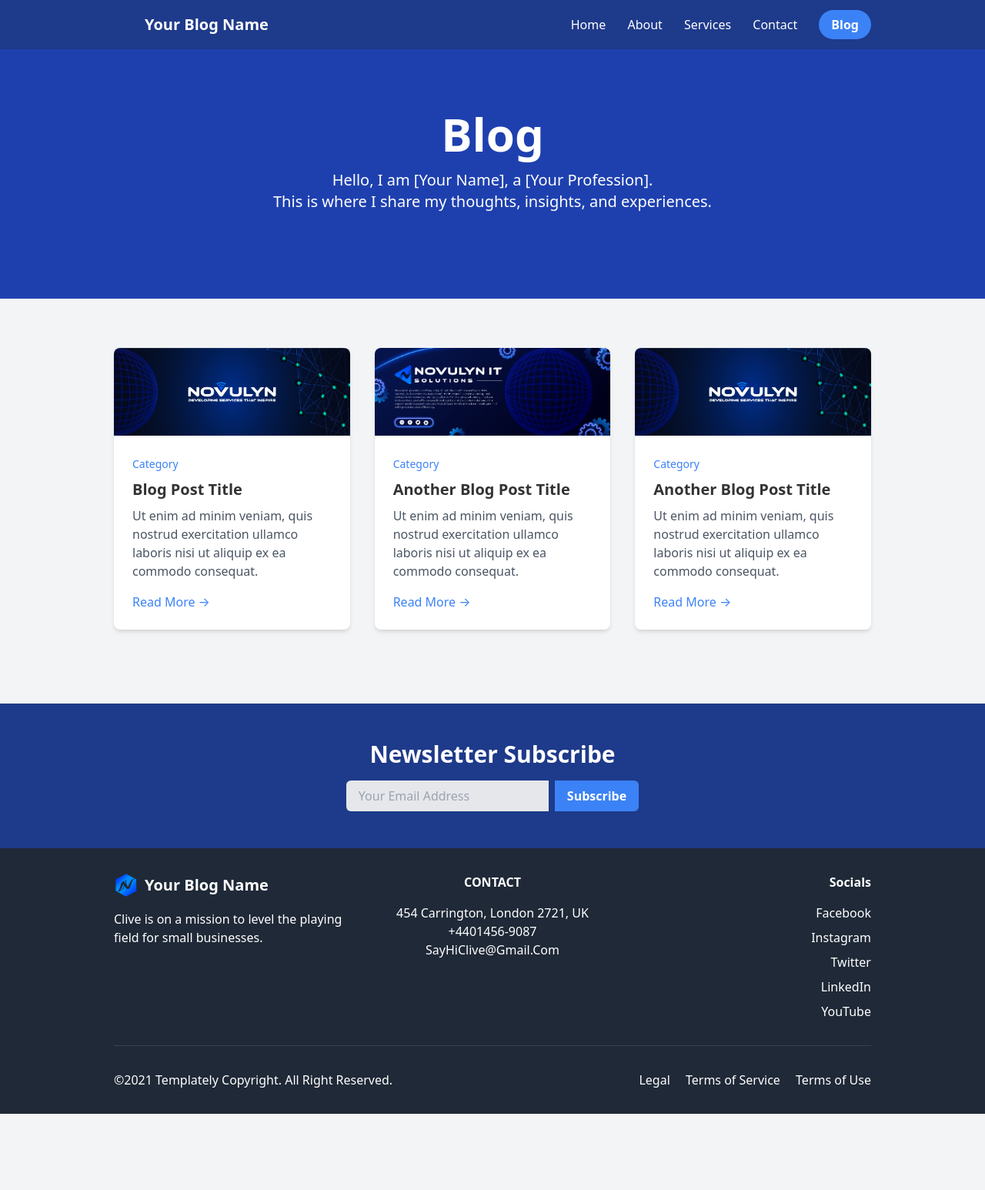
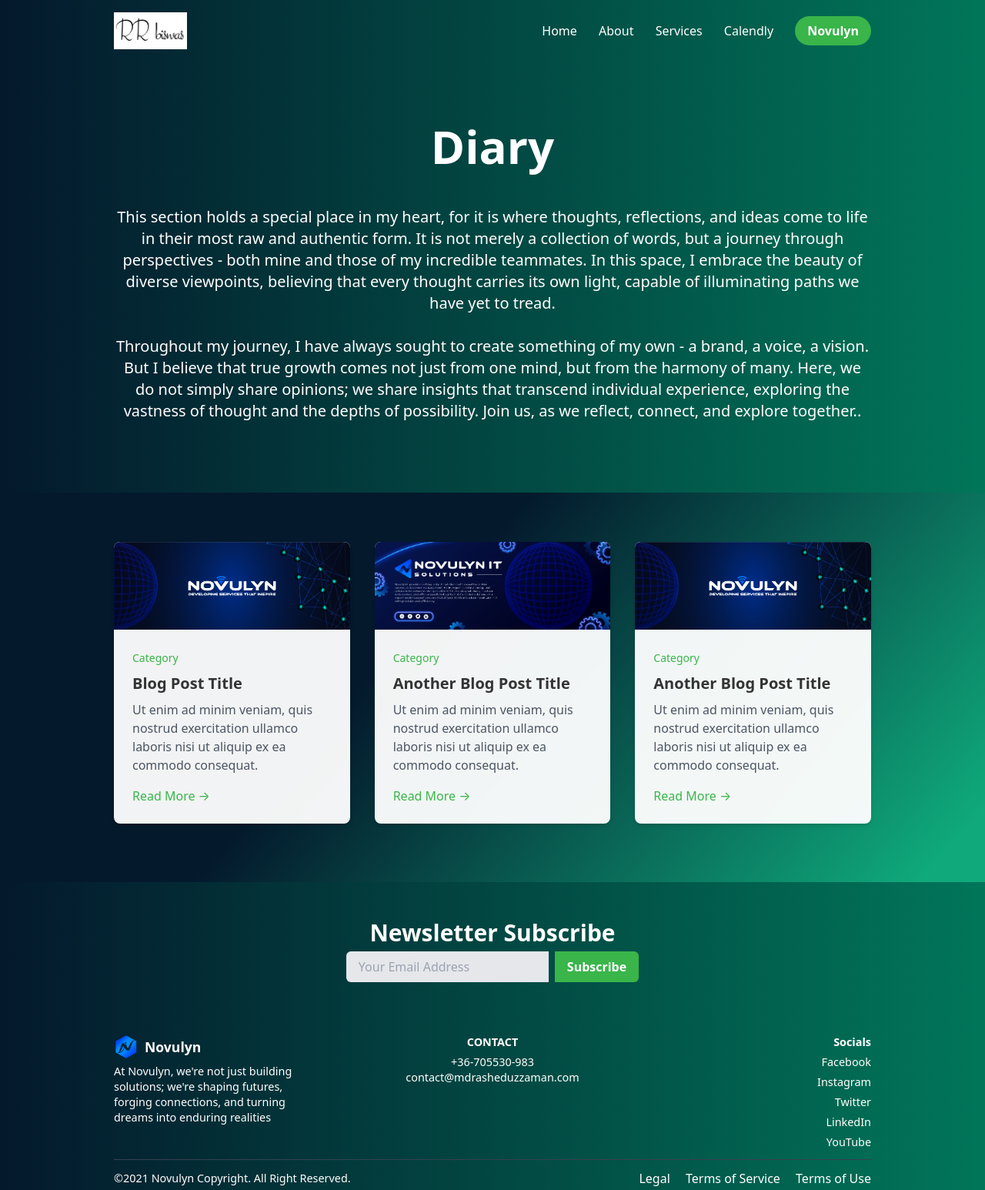
Before and after one commit to RahmanAdel/Office-Tasks, a plain HTML site: page src/blog/blog.html in a window 1280 px wide. Shown: the top 1546 px of the page at 77% size. Before the commit the page ends 1447 px from the top, so only its background shows below. Drawn offline with nearby package versions, Linux system fonts and the light colour scheme.

Commit message:
Finished the blog page for now.

```diff
--- a/src/blog/blog.css
+++ b/src/blog/blog.css
@@ -1,6 +1,13 @@
+:root {
+    --hero-header-gradient: linear-gradient(to right, #04192c, #024742, #017659);
+    --main-gradient: linear-gradient(311deg, #0FA97B 5%, #04192C 60%);
+    --text-color-light: #ffffff;
+    --font-family: 'Arial', sans-serif;
+}
+
 /* Custom CSS on top of Tailwind */
 body {
-    font-family: 'Arial', sans-serif;
+    font-family: var(--font-family);
     margin: 0;
     padding: 0;
     background-color: #f4f4f4;
@@ -12,3 +19,96 @@
     margin: 0 auto;
     padding: 0 20px;
 }
+
+/* Update header gradient */
+header {
+    background: var(--hero-header-gradient) !important;
+}
+
+/* Update hero section gradient */
+.bg-blue-800 {
+    background: var(--hero-header-gradient) !important;
+}
+
+/* Update newsletter section gradient */
+.bg-blue-900 {
+    background: var(--hero-header-gradient) !important;
+}
+
+/* Update footer gradient */
+.bg-gray-800 {
+    background: var(--hero-header-gradient) !important;
+}
+
+/* Main content background */
+.py-16 {
+    background-image: var(--main-gradient);
+}
+
+/* Update blog cards */
+.bg-white {
+    background: rgba(255, 255, 255, 0.95);
+}
+
+/* Update buttons */
+.bg-blue-500 {
+    background-color: #39b54a !important;
+}
+
+.bg-blue-500:hover {
+    background-color: #2d8f3a !important;
+}
+
+/* Update text colors */
+.text-blue-500 {
+    color: #39b54a !important;
+}
+
+.hover\:text-blue-600:hover {
+    color: #2d8f3a !important;
+}
+
+/* Footer height adjustments */
+.py-8 {
+    padding-top: 20px !important;
+    padding-bottom: 20px !important;
+}
+
+.gap-8 {
+    gap: 15px !important;
+}
+
+.mb-8 {
+    margin-bottom: 12px !important;
+}
+
+.mb-4 {
+    margin-bottom: 6px !important;
+}
+
+.mt-8 {
+    margin-top: 12px !important;
+}
+
+.pt-8 {
+    padding-top: 12px !important;
+}
+
+.space-y-2 > * + * {
+    margin-top: 6px !important;
+}
+
+.max-w-xs {
+    max-width: 16rem !important;
+}
+
+/* Adjust font sizes for compactness */
+footer .text-xl {
+    font-size: 1.1rem !important;
+}
+
+footer p,
+footer li {
+    font-size: 0.9rem !important;
+    line-height: 1.4 !important;
+}
--- a/src/blog/blog.html
+++ b/src/blog/blog.html
@@ -13,18 +13,17 @@
         <!-- Header -->
         <header class="bg-blue-900 text-white py-4">
             <div class="container mx-auto flex justify-between items-center px-4">
-                <a href="index.html" class="flex items-center text-xl font-bold">
-                    <svg class="w-8 h-8 mr-2 fill-current" viewBox="0 0 24 24" xmlns="http://www.w3.org/2000/svg">
-                    </svg>
-                    Your Blog Name
+                <a href="blog.html" class="flex items-center text-xl font-bold">
+                    <img src="/public/Signature-Logo-1.jpg" alt="Diary Logo"
+                        class="h-12 w-auto max-w-[150px] mr-0"> <!-- Added Tailwind classes for dimensions -->
                 </a>
                 <nav class="hidden md:block space-x-6">
-                    <a href="index.html" class="hover:text-blue-300 transition duration-300">Home</a>
+                    <a href="blog.html" class="hover:text-blue-300 transition duration-300">Home</a>
                     <a href="#" class="hover:text-blue-300 transition duration-300">About</a>
                     <a href="#" class="hover:text-blue-300 transition duration-300">Services</a>
-                    <a href="#" class="hover:text-blue-300 transition duration-300">Contact</a>
-                    <a href="blog.html"
-                        class="bg-blue-500 hover:bg-blue-700 text-white font-bold py-2 px-4 rounded-full transition duration-300">Blog</a>
+                    <a href="https://calendly.com/rashed-rabby1" class="hover:text-blue-300 transition duration-300">Calendly</a>
+                    <a href="/index.html"
+                        class="bg-blue-500 hover:bg-blue-700 text-white font-bold py-2 px-4 rounded-full transition duration-300">Novulyn</a>
                 </nav>
                 <button id="mobile-menu-button" class="md:hidden">
                     <svg class="w-6 h-6" fill="none" stroke="currentColor" viewBox="0 0 24 24"
@@ -36,11 +35,11 @@
             </div>
             <!-- Mobile Menu -->
             <div id="mobile-menu" class="md:hidden hidden bg-blue-900 mt-4">
-                <a href="index.html" class="block py-2 px-4 hover:bg-blue-800">Home</a>
+                <a href="blog.html" class="block py-2 px-4 hover:bg-blue-800">Home</a>
                 <a href="#" class="block py-2 px-4 hover:bg-blue-800">About</a>
                 <a href="#" class="block py-2 px-4 hover:bg-blue-800">Services</a>
                 <a href="#" class="block py-2 px-4 hover:bg-blue-800">Contact</a>
-                <a href="blog.html" class="block py-2 px-4 hover:bg-blue-800">Blog</a>
+                <a href="index.html" class="block py-2 px-4 hover:bg-blue-800">Novulyn</a>
             </div>
         </header>
 
@@ -48,9 +47,18 @@
         <section class="bg-blue-800 py-20 text-center text-white relative">
             <div class="absolute inset-0 bg-cover bg-center opacity-25"></div>
             <div class="container mx-auto relative z-10">
-                <h1 class="text-4xl md:text-6xl font-bold mb-4">Blog</h1>
-                <p class="text-lg md:text-xl mb-8">Hello, I am [Your Name], a [Your Profession]. <br
-                        class="hidden md:block"> This is where I share my thoughts, insights, and experiences.</p>
+                <h1 class="text-4xl md:text-6xl font-bold mb-4">Diary</h1>
+                <p class="text-lg md:text-xl mb-8 mt-12">This section holds a special place in my heart, for it is where thoughts, reflections, and
+                ideas come to life in their most raw and authentic form. It is not merely a collection of
+                words, but a journey through perspectives - both mine and those of my incredible
+                teammates. In this space, I embrace the beauty of diverse viewpoints, believing that
+                every thought carries its own light, capable of illuminating paths we have yet to tread.
+                <br>
+                <br class="hidden md:block"> Throughout my journey, I have always sought to create something of my own - a brand, a
+                voice, a vision. But I believe that true growth comes not just from one mind, but from the
+                harmony of many. Here, we do not simply share opinions; we share insights that
+                transcend individual experience, exploring the vastness of thought and the depths of
+                possibility. Join us, as we reflect, connect, and explore together..</p>
             </div>
         </section>
 
@@ -133,20 +141,23 @@
                 <div class="grid grid-cols-1 md:grid-cols-3 gap-8 mb-8">
                     <!-- Blog Name Section -->
                     <div class="text-center md:text-left flex flex-col items-center md:items-start">
-                        <a href="index.html" class="inline-flex items-center text-xl font-bold mb-4">
+                        <a href="/index.html" class="inline-flex items-center text-xl font-bold mb-4">
                             <img class="w-8 h-8 mr-2" src="/public/Novulyn-digital-logo.png" alt="Logo">
-                            Your Blog Name
+                            Novulyn
                         </a>
-                        <p class="max-w-xs">Clive is on a mission to level the playing field for small businesses.</p>
+                        <p class="max-w-xs">
+                            At Novulyn, we're not just building solutions; we're shaping futures, forging connections, and
+                            turning dreams into
+                            enduring realities
+                        </p>
                     </div>
 
                     <!-- Contact Section -->
                     <div class="text-center flex flex-col items-center">
                         <p class="font-bold mb-4">CONTACT</p>
                         <div>
-                            <p>454 Carrington, London 2721, UK</p>
-                            <p>+4401456-9087</p>
-                            <p>SayHiClive@Gmail.Com</p>
+                            <p>+36-705530-983</p>
+                            <p>contact@mdrasheduzzaman.com</p>
                         </div>
                     </div>
 
@@ -157,13 +168,13 @@
                             <li><a href="#" class="hover:text-blue-300">Facebook</a></li>
                             <li><a href="#" class="hover:text-blue-300">Instagram</a></li>
                             <li><a href="#" class="hover:text-blue-300">Twitter</a></li>
-                            <li><a href="#" class="hover:text-blue-300">LinkedIn</a></li>
+                            <li><a href="https://www.linkedin.com/in/rashed-rabby1/" class="hover:text-blue-300">LinkedIn</a></li>
                             <li><a href="#" class="hover:text-blue-300">YouTube</a></li>
                         </ul>
                     </div>
                 </div>
                 <div class="border-t border-gray-700 mt-8 pt-8 flex flex-wrap justify-between items-center">
-                    <p class="w-full md:w-auto text-center md:text-left">©2021 Templately Copyright. All Right Reserved.
+                    <p class="w-full md:w-auto text-center md:text-left">©2021 Novulyn Copyright. All Right Reserved.
                     </p>
                     <div class="w-full md:w-auto text-center md:text-right mt-2 md:mt-0">
                         <a href="#" class="hover:text-blue-300 mr-4">Legal</a>
```
Also changed, not shown: index.html (+2 -4 lines), styles.css (+9 -10 lines).
